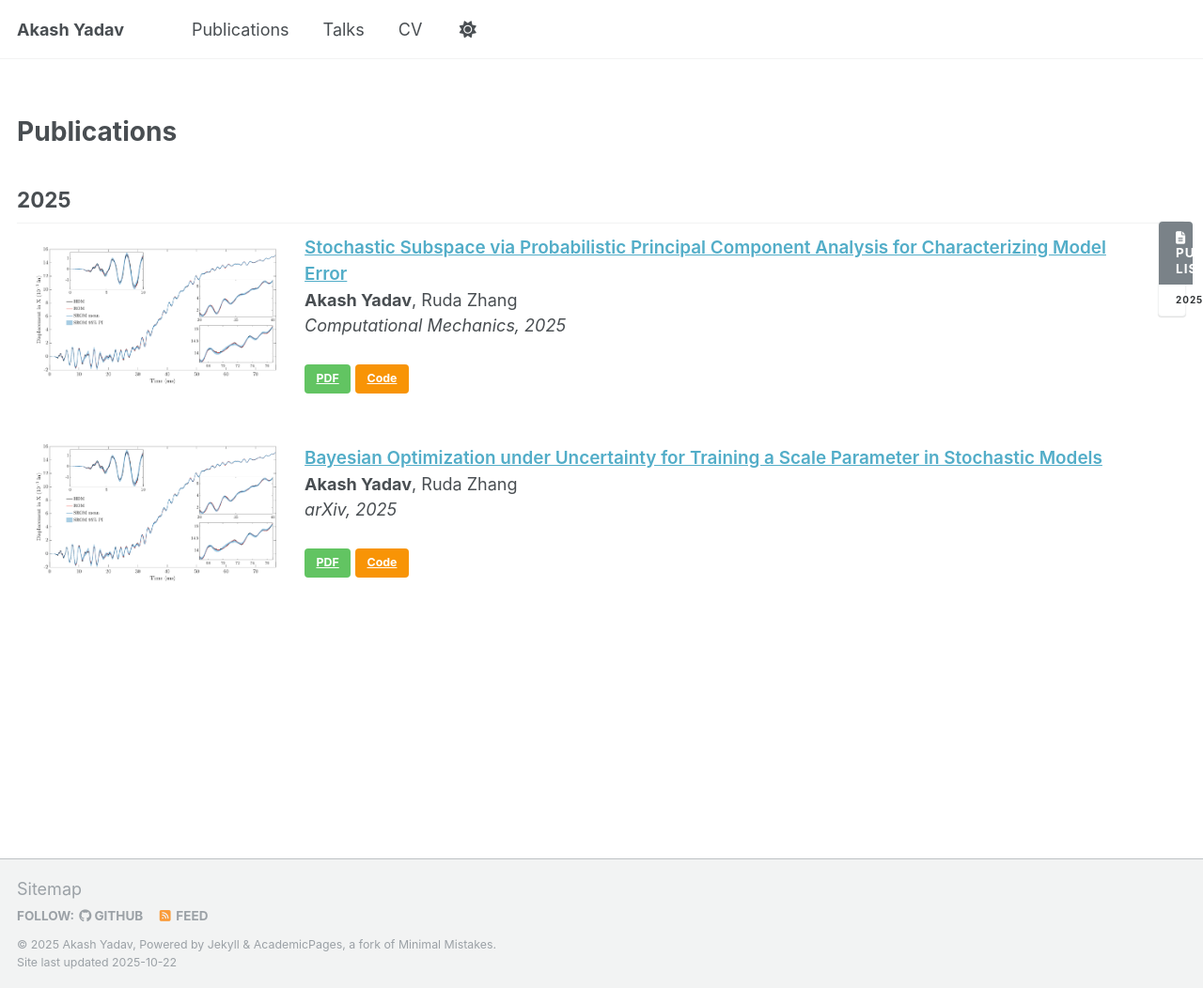
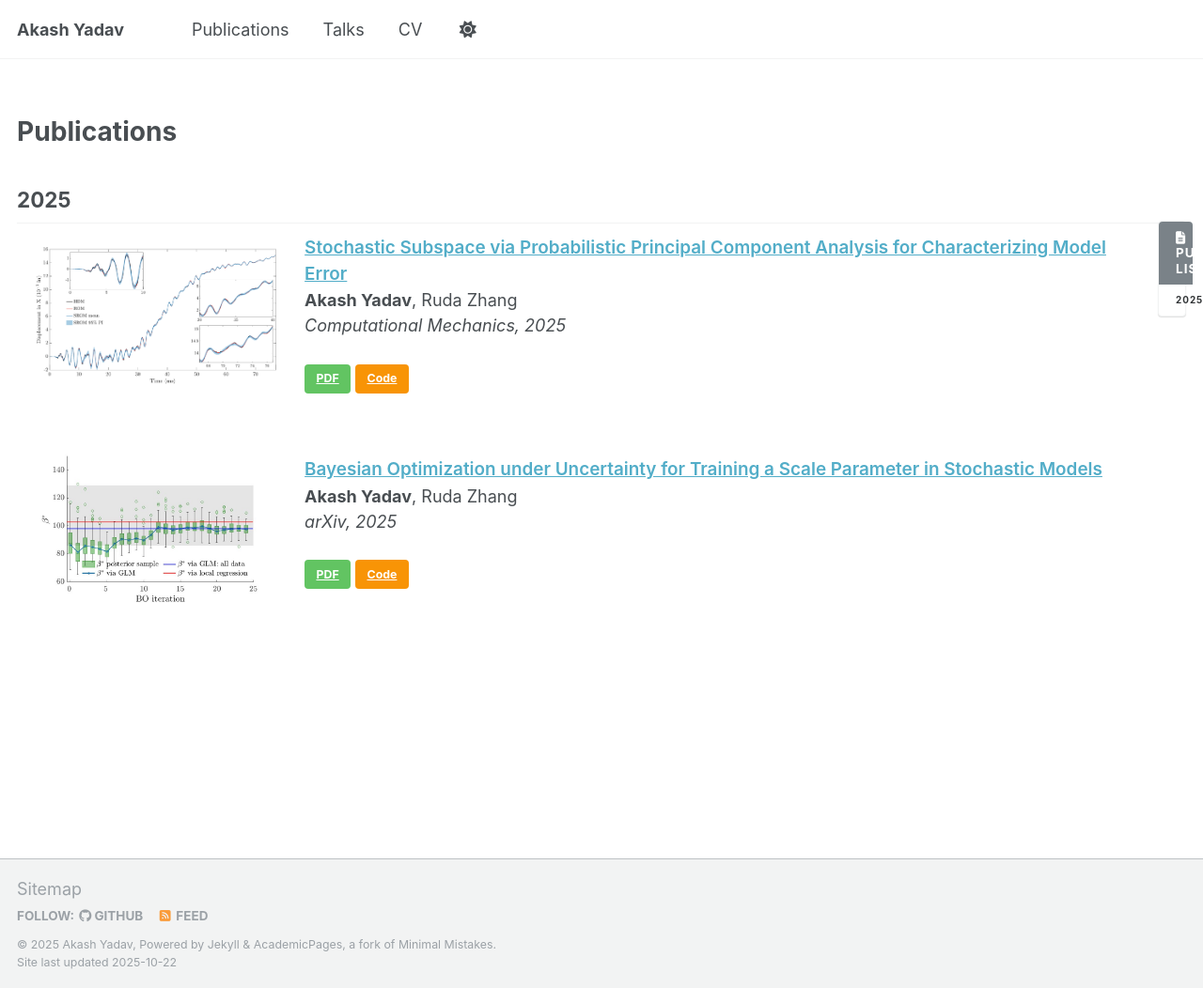
Before and after one commit to akashyadav0210/akashyadav0210.github.io, a Jekyll site: the page built from _pages/publications.md, in a window 1280 px wide and 1052 px high. Shown: the whole window at 94% size. Built offline with Jekyll 4.4.1, drawn with Linux system fonts in a browser that asks for light colours.

Commit message:
Update publication image and link in publications.md

```diff
--- a/_pages/publications.md
+++ b/_pages/publications.md
@@ -34,7 +34,7 @@ toc_sticky: true
 
   <div class="publication">
    <link rel="stylesheet" href="/assets/css/my.css">
-   <div class="img"><a href="https://arxiv.org/abs/2510.06439"><img class="img_responsive" src="/images/pub/Prediction_disp.png"></a></div>
+   <div class="img"><a href="https://arxiv.org/abs/2510.06439"><img class="img_responsive" src="/images/pub/BO_evolution.jpg"></a></div>
    <div class="text">
      <div class="title"><a id="SO-BO-scale" href="https://arxiv.org/abs/2510.06439">Bayesian Optimization under Uncertainty for Training a Scale Parameter in Stochastic Models</a></div>
      <div class="authors"><strong>Akash Yadav</strong>, Ruda Zhang
```
